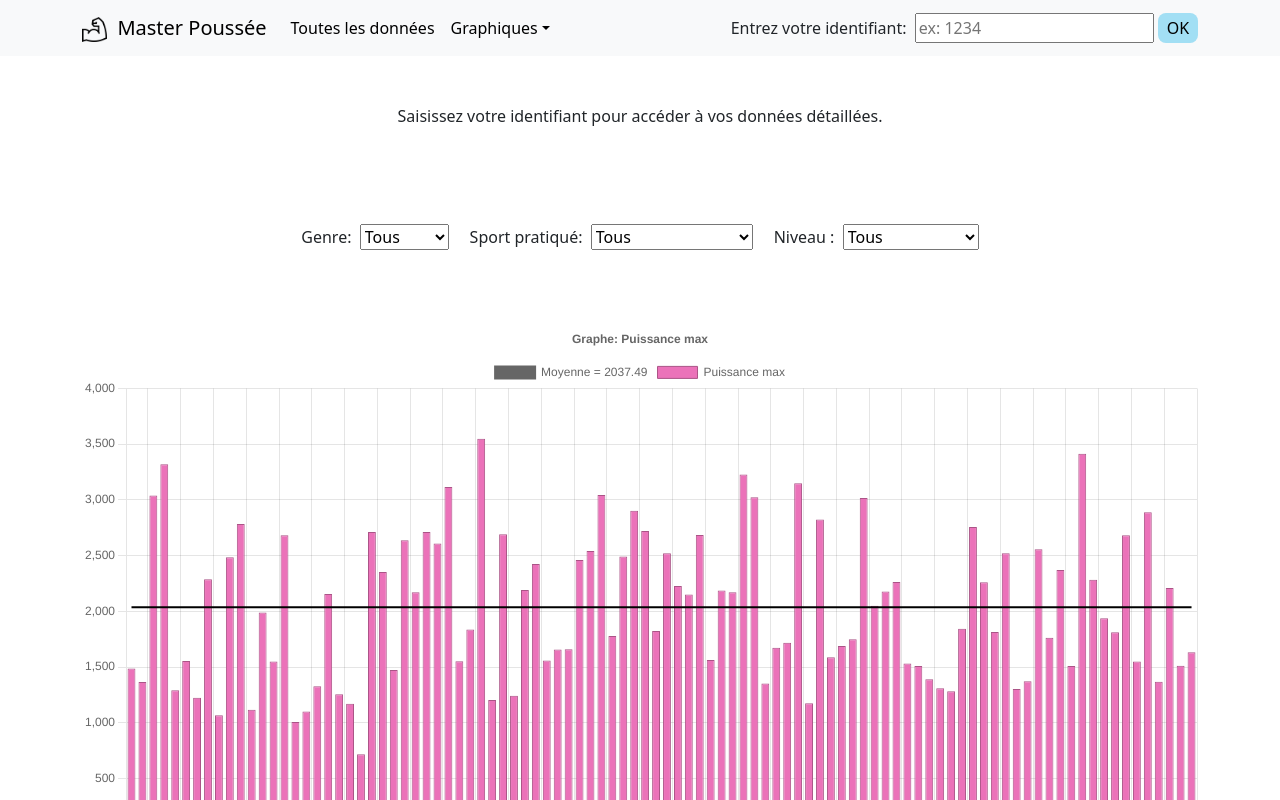
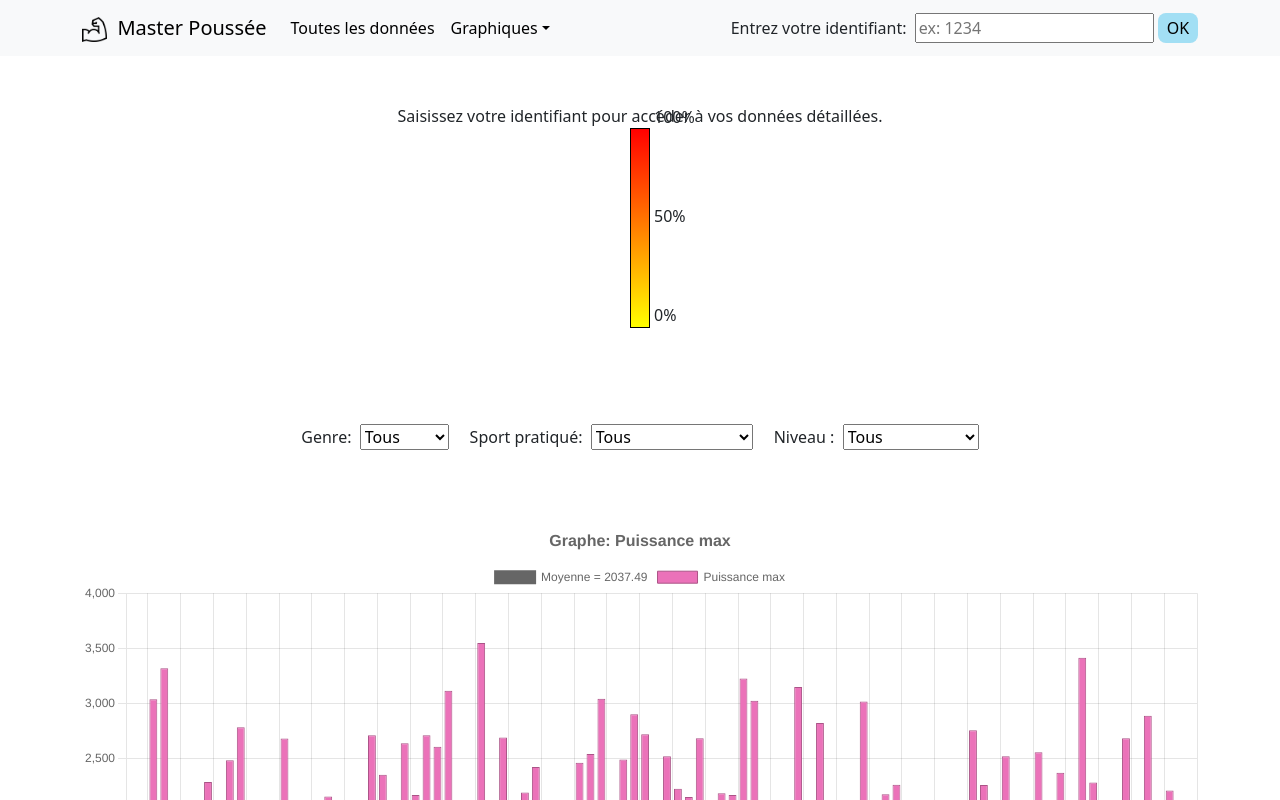
Before and after one commit to celiaribard/site-staps, a React (Vite) app in the folder site_staps/: page / in a window 1280 px wide. Shown: the top 800 px of the page. Built offline with nearby package versions, Linux system fonts and the light colour scheme.

Commit message:
ajout couleurs et colorbar

```diff
--- a/site_staps/package.json
+++ b/site_staps/package.json
@@ -16,6 +16,7 @@
     "@mui/material": "^5.14.1",
     "bootstrap": "^5.3.0",
     "chart.js": "^4.3.0",
+    "chroma-js": "^2.4.2",
     "d3": "^7.8.5",
     "react": "^18.2.0",
     "react-bootstrap": "^2.8.0",
--- a/site_staps/src/components/App.jsx
+++ b/site_staps/src/components/App.jsx
@@ -17,6 +17,7 @@ import { GraphesPerf } from "./GraphesPerf";
 import { Filtres } from "./Filtres";
 import { MyNavbar } from "./Navbar";
 import { ProfilForceVitesse } from "./ProfilForceVitesse";
+import ColorBar from "./ColorBar";
 
 const App = () => {
   const resumeDonneesSujets = getResumesDonneesSujets(donneesPoussees);
@@ -70,6 +71,10 @@ const App = () => {
   const listeSports = getListeSports(donneesPoussees).sort((a, b) => a.toLowerCase().localeCompare(b.toLowerCase())); // par contre ça prend pas en compte les filtres s'il y en a, ça affiche tous les sports de la BD
   const listeNiveaux = getListeNiveaux(donneesPoussees);
 
+  const listeCharges = donneesPoussees.map((donnee) => donnee.pourcentage_masse_corporelle);
+  const listeChargesUniques = [...new Set(listeCharges)];
+  console.log(listeChargesUniques);
+
   return (
     <div>
       <MyNavbar onFormSubmit={handleFormSubmit} inputId={inputId} />
@@ -86,7 +91,7 @@ const App = () => {
                 handleChangeDonnees={handleChangeDonneesSujet}
               />
             </div> : <div className="d-flex flex-column align-items-center pt-5">Saisissez votre identifiant pour accéder à vos données détaillées.</div>}
-
+          <ColorBar></ColorBar>
           <br />
           {inputId &&
             <ProfilForceVitesse
--- /dev/null
+++ b/site_staps/src/components/ColorBar.jsx
@@ -0,0 +1,35 @@
+import React from 'react';
+
+function ColorBar() {
+    // Liste de labels et leurs positions en pourcentage
+    const labels = [
+        { value: '0%', position: '0%' },
+        { value: '50%', position: '50%' },
+        { value: '100%', position: '100%' },
+    ];
+
+    return (
+        <div style={{ display: 'flex', flexDirection: 'column', alignItems: 'center', gap: '10px' }}>
+            <div style={{
+                width: '20px',
+                height: '200px',
+                background: 'linear-gradient(to top, yellow, red)',
+                border: '1px solid black',
+                position: 'relative'  // Pour positionner les labels
+            }}>
+                {labels.map((label, index) => (
+                    <div key={index} style={{
+                        position: 'absolute',
+                        bottom: label.position,
+                        left: '100%',
+                        marginLeft: '5px'
+                    }}>
+                        {label.value}
+                    </div>
+                ))}
+            </div>
+        </div>
+    );
+}
+
+export default ColorBar;
--- a/site_staps/src/components/GraphePerf.jsx
+++ b/site_staps/src/components/GraphePerf.jsx
@@ -66,24 +66,45 @@ const GraphePerf = ({ parametre, donnees, inputId }) => {
         ]
     }
 
+
+
+    const averageLine = {
+        id: 'averageLine',
+        afterDatasetsDraw: (chart, args, pluginOptions) => {
+            const { ctx, chartArea: { top, bottom, left, right, width, height }, scales: { x, y } } = chart;
+            ctx.save();
+            ctx.beginPath();
+            ctx.moveTo(left, bottom);
+            ctx.lineTo(right, top); // y.getPixelForValue(1000)
+        }
+    }
+
     const options = {
         // responsive: true,
+        // plugins: [averageLine],
         plugins: {
+            plugin: [averageLine],
             title: {
                 display: true,
                 text: `Graphe: ${colonnesRenommees[parametre]}`,
                 position: 'top',
-                fontSize: 40,
+                font: {
+                    size: 16
+                }
             }
         }
     }
+
+    // const config = {
+    //     plugins: [averageLine]
+    // }
 
     const elementId = `tableau-${parametre}`; // il faut un id unique pour chaque div
 
     return (
         <div id={elementId} className="pt-5">
             {/* <br /> <br /> <br /> */}
-            <Bar data={data} options={options}></Bar>
+            <Bar data={data} options={options} ></Bar>
         </div >
 
     )
--- a/site_staps/src/components/ProfilForceVitesse.jsx
+++ b/site_staps/src/components/ProfilForceVitesse.jsx
@@ -1,12 +1,28 @@
 import regression from 'regression';
 import { Line, Scatter } from "react-chartjs-2"
+import chroma from 'chroma-js';
+
+const getBackgroundColor = (charge) => {
+    const gradientCouleurs = chroma.scale(['yellow', 'red']);
+    console.log(charge);
+    return gradientCouleurs(charge / 110).hex();
+}
 
 
 const ProfilForceVitesse = ({ donnees }) => {
     donnees = donnees.filter(donnee => donnee.dans_graphe === 1);
     const data = donnees.map(donnee => ({ x: donnee.vitesse_mean, y: donnee.force_mean_tot }))
-    console.log(donnees.map(donnee => donnee.dans_graphe));
+
     console.log(data);
+
+    data.map((point) => {
+        console.log(point);
+        return (getBackgroundColor(point.pourcentage_masse_corporelle))
+    })
+
+
+    const listeCouleurs = donnees.map((point) => getBackgroundColor(point.pourcentage_masse_corporelle));
+    console.log('aa' + listeCouleurs);
 
     // const data = [[0, 1], [32, 67], [12, 79]];
     const data1 = [{ x: 0, y: 1 }, { x: 32, y: 67 }, { x: 12, y: 79 }];
@@ -19,24 +35,58 @@ const ProfilForceVitesse = ({ donnees }) => {
         return { x, y: gradient * x + yIntercept };
     });
 
-    console.log(trendlineData);
+    // console.log(trendlineData);
 
     const chartData = {
         datasets: [
             // {
             //     label: 'Data',
             //     data: [1, 10, 12, 15],
-            //     // ...other dataset properties...
             // },
             {
-                label: 'Trendline',
+                label: 'Bonne question',
                 data: data,
-                // ...other dataset properties...
+                radius: 8,
+                backgroundColor: listeCouleurs
             }
         ]
     };
+
+    const options = {
+        plugins: {
+            title: {
+                display: true,
+                text: 'Profil force vitesse',
+                position: 'top',
+                font: {
+                    size: 16
+                }
+            }
+        }
+        ,
+        scales: {
+            x: {
+                title: {
+                    display: true,
+                    text: 'Vitesse moyenne',
+                    font: {
+                        size: 16
+                    }
+                }
+            },
+            y: {
+                title: {
+                    display: true,
+                    text: 'Force peak tot',
+                    font: {
+                        size: 16
+                    }
+                }
+            }
+        }
+    };
     return (
-        <Scatter data={chartData} />
+        <Scatter data={chartData} options={options} />
     )
 
 }
```
Also changed, not shown: 1 other file (tests, documents, lock files or other folders).
